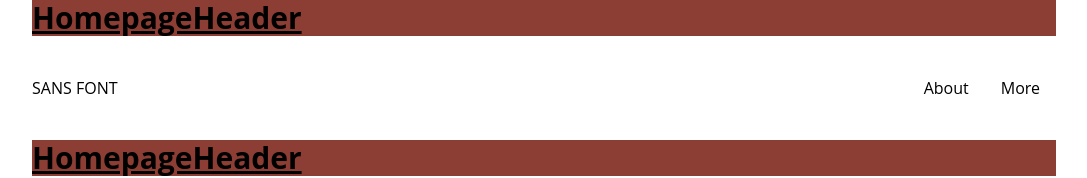
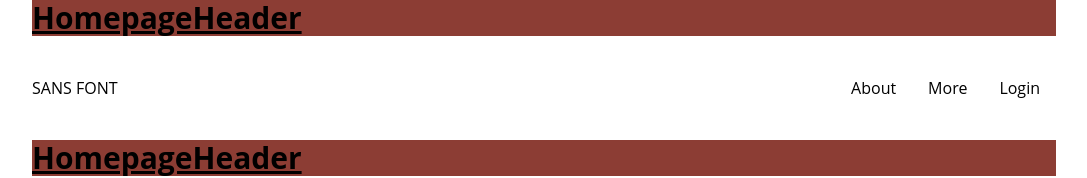
Before and after one commit to maxwellsquared/cthulhu-teaches-typing, a React (Create React App) app: page / in a window 1280 px wide. Shown: the top 178 px of the page, without its empty margins (96-1183 px from the left). Built offline with nearby package versions, Linux system fonts and the light colour scheme.

Commit message:
adds login link

```diff
--- a/src/components/LayoutWrapper.jsx
+++ b/src/components/LayoutWrapper.jsx
@@ -22,6 +22,13 @@ const LayoutWrapper = ({ children }) => {
                 </a>
               ))}
             </div>
+            <div className="hidden sm:block">
+              {['Login'].map((link) => (
+                <a key={link} href={'/login'} className="p-1 font-medium sm:p-4">
+                  {link}
+                </a>
+              ))}
+            </div>
           </div>
         </header>
         <main className="mb-auto">{children}</main>
```
Also changed, not shown: 1 other file (tests, documents, lock files or other folders).
